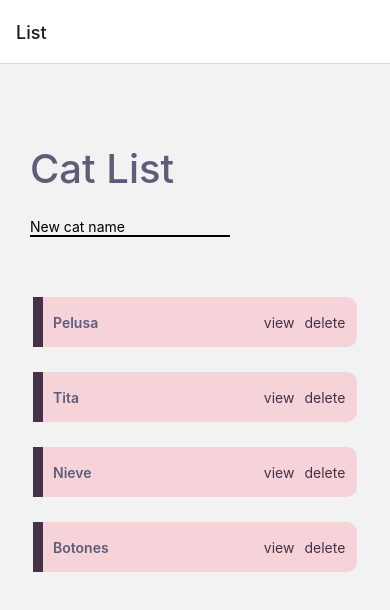
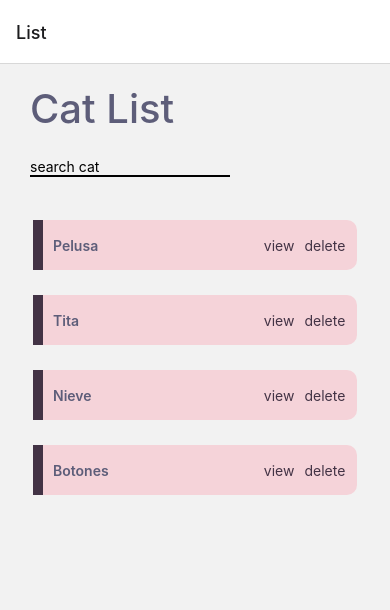
Before and after one commit to Myorno/CatMap_GonzalezPianetti, a React Native app: screen /List in a window 390 px wide. Shown: the top 610 px of the page. Built offline with nearby package versions, Linux system fonts and the light colour scheme.

Commit message:
search and delete fixed

```diff
--- a/App.js
+++ b/App.js
@@ -1,7 +1,4 @@
-import { useState } from 'react';
-import { StyleSheet, View } from 'react-native';
 import { useFonts } from 'expo-font';
-import { COLORS } from './src/constants/colors';
 import CatNavigator from './src/navigation/CatNavigator';
 
 export default function App() {
@@ -15,15 +12,6 @@ export default function App() {
   }
 
   return (
-    <View style={styles.container}>
       <CatNavigator />
-    </View>
   );
 }
-
-const styles = StyleSheet.create({
-  container: {
-    flex: 1,
-    backgroundColor: COLORS.light,
-  },
-});
--- a/package.json
+++ b/package.json
@@ -10,6 +10,7 @@
   },
   "dependencies": {
     "@react-navigation/native": "^6.1.6",
+    "@react-navigation/native-stack": "^6.9.12",
     "expo": "~48.0.10",
     "expo-font": "^11.1.1",
     "expo-status-bar": "~1.4.4",
--- a/src/navigation/CatNavigator.jsx
+++ b/src/navigation/CatNavigator.jsx
@@ -2,7 +2,7 @@ import { StyleSheet } from 'react-native';
 import React from 'react';
 import { NavigationContainer } from '@react-navigation/native';
 import { createNativeStackNavigator } from '@react-navigation/native-stack';
-
+import {COLORS} from '../constants/colors';
 import List from '../screens/List';
 import Item from '../screens/Item';
 
@@ -26,4 +26,9 @@ const CatNavigator = () => {
 
 export default CatNavigator
 
-const styles = StyleSheet.create({})
+const styles = StyleSheet.create({
+    container: {
+      flex: 1,
+      backgroundColor: COLORS.light,
+    },
+  });
--- a/src/screens/Item/style.js
+++ b/src/screens/Item/style.js
@@ -9,8 +9,7 @@ const styles = StyleSheet.create({
         paddingHorizontal: 30,
     },
     headerContainer: {
-        height: 200,
-        paddingTop: 80,
+        paddingTop: 20,
         fontFamily: FONTS.main,
         display: "flex",
         flexDirection: "row",
@@ -36,7 +35,9 @@ const styles = StyleSheet.create({
     },
     propCat: {
         color: COLORS.secondary,
-        fontSize: 16,
+        fontSize: 17,
+        paddingVertical: 10,
+        textAlign: 'left'
     }
 });
 
--- a/src/screens/List/index.jsx
+++ b/src/screens/List/index.jsx
@@ -1,4 +1,4 @@
-import React, { useState } from 'react';
+import React, { useEffect, useState } from 'react';
 import { View, FlatList, Text, TextInput } from 'react-native';
 import { Modal, ListItem } from '../../components';
 import styles from './style';
@@ -11,12 +11,17 @@ const List = ({ navigation }) => {
     const [itemSelected, setItemSelected] = useState({});
     const [modalVisible, setModalVisible] = useState(false);
 
-    const onHandleSearch = text => {
+    useEffect(() => {
         const filteredCatList = search ?
-            catList.filter((cat) =>
-                cat.name.toLowerCase() === search.toLowerCase())
+            catList.filter((cat) => {
+                return (cat.name.toLowerCase().includes(search.toLowerCase()))
+            }
+            )
             : CATS;
         setCatList(filteredCatList);
+    }, [search]);
+
+    const onHandleSearch = text => {
         setSearch(text);
     };
 
@@ -30,7 +35,7 @@ const List = ({ navigation }) => {
     };
 
     const onHandleDelete = item => {
-        setList(prevState =>
+        setCatList(prevState =>
             prevState.filter(element => element.name !== item.name)
         );
         onCloseModal();
@@ -48,7 +53,7 @@ const List = ({ navigation }) => {
                 <Text style={styles.titleContainer}>Cat List</Text>
                 <View style={styles.addItemContainer}>
                     <TextInput
-                        placeholder="New cat name"
+                        placeholder="search cat"
                         style={styles.input}
                         onChangeText={onHandleSearch}
                         value={search}
--- a/src/screens/List/style.js
+++ b/src/screens/List/style.js
@@ -4,11 +4,9 @@ import {COLORS} from '../../constants/colors';
 
 const styles = StyleSheet.create({
     inputContainer: {
-      height: 200,
       paddingHorizontal: 30,
-      paddingTop: 80,
+      paddingVertical: 20,
       fontFamily: FONTS.main,
-      marginBottom: 10,
     },
     titleContainer: {
       marginBottom: 25,
```
Also changed, not shown: 1 other file (tests, documents, lock files or other folders).
